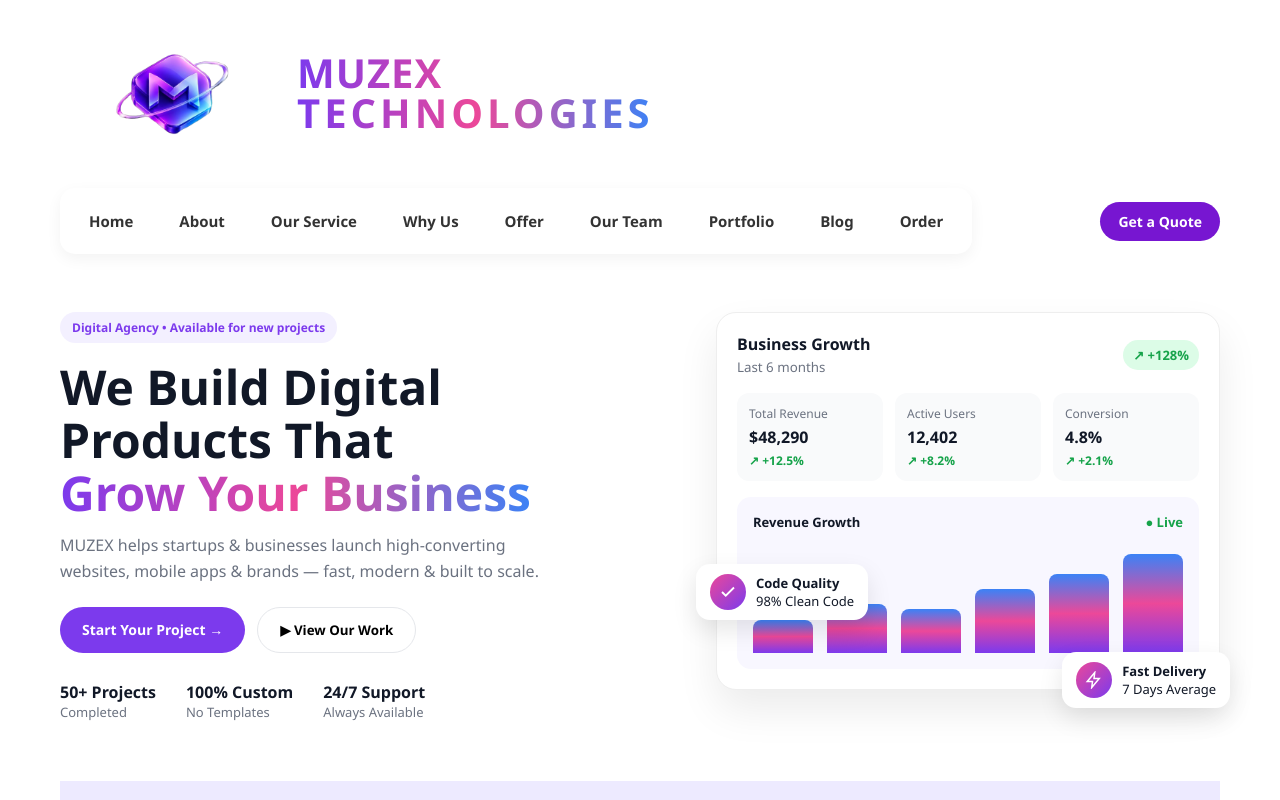
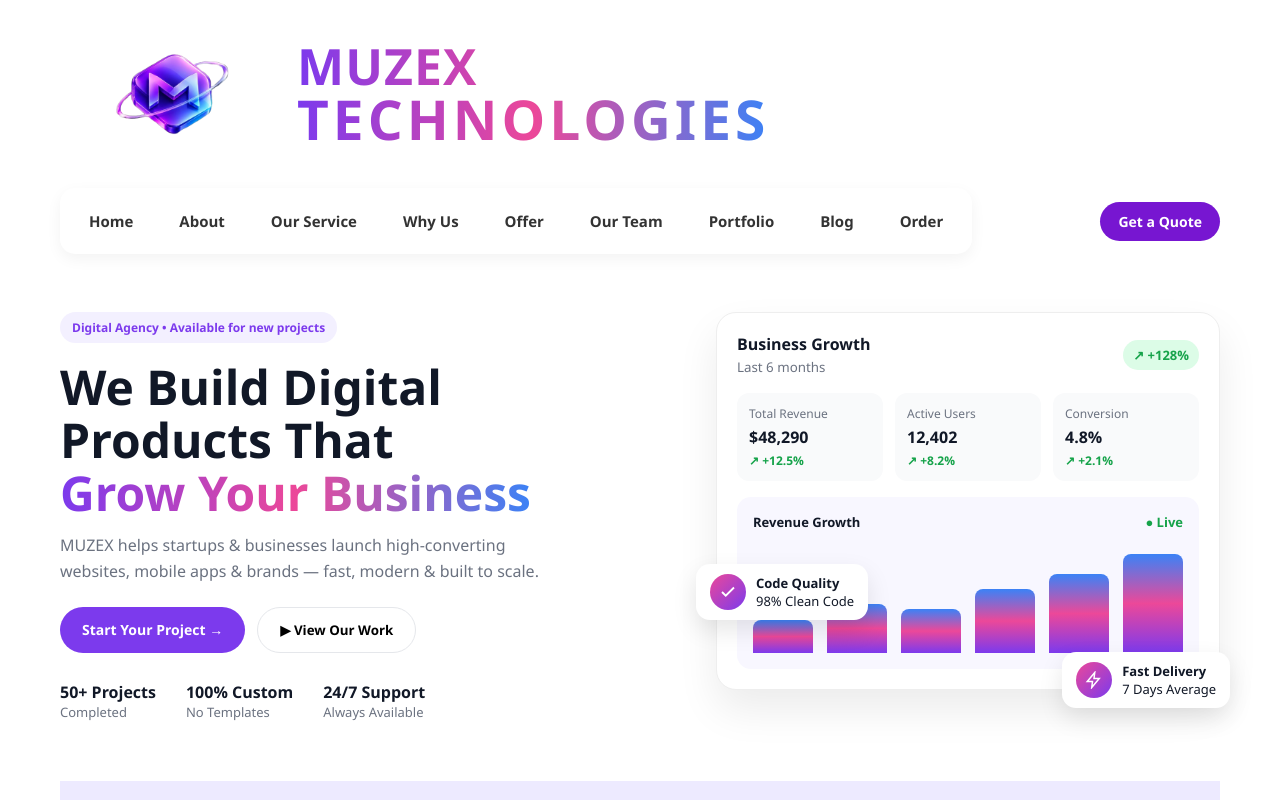
Before and after one commit to zaibabutt/M.TECH, a plain HTML site: page index.html in a window 1280 px wide. Shown: the top 800 px of the page. Drawn offline with Linux system fonts and the light colour scheme.

Commit message:
Enhance styles and responsiveness across components
Updated styles for various components including header, logo, hero section, dashboard, services, and footer. Increased font sizes and adjusted layout for better responsiveness.

```diff
--- a/style.css
+++ b/style.css
@@ -9,14 +9,14 @@ header { display:flex; align-items:center; justify-content:space-between; paddin
 .logo img { height:150px; width:auto; object-fit:contain; }
 .logo-text { display:flex; flex-direction:column; line-height:1; }
 .logo-main {
-  font-size:40px; font-weight:900; letter-spacing:1px;
+  font-size:50px; font-weight:900; letter-spacing:1px;
   background:linear-gradient(90deg, #7c3aed, #ec4899, #3b82f6);
   -webkit-background-clip:text;
   -webkit-text-fill-color:transparent;
   background-clip:text;
 }
 .logo-sub {
-  font-size:40px; font-weight:800; letter-spacing:4px;
+  font-size:55px; font-weight:800; letter-spacing:4px;
   background:linear-gradient(90deg, #7c3aed, #ec4899, #3b82f6);
   -webkit-background-clip:text;
   -webkit-text-fill-color:transparent;
```
